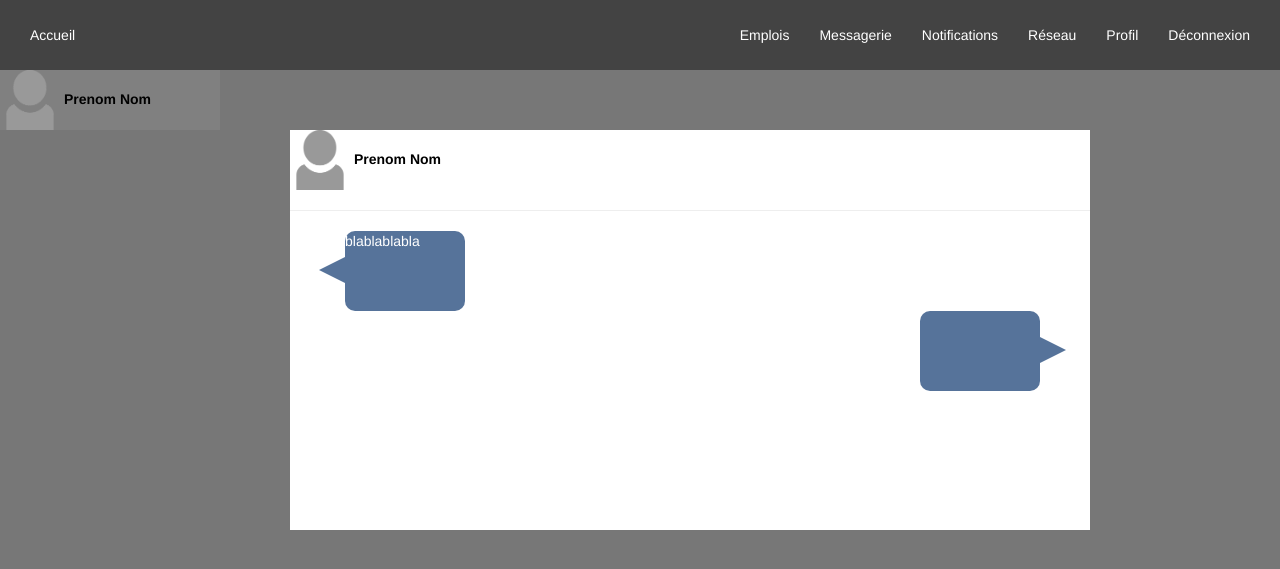
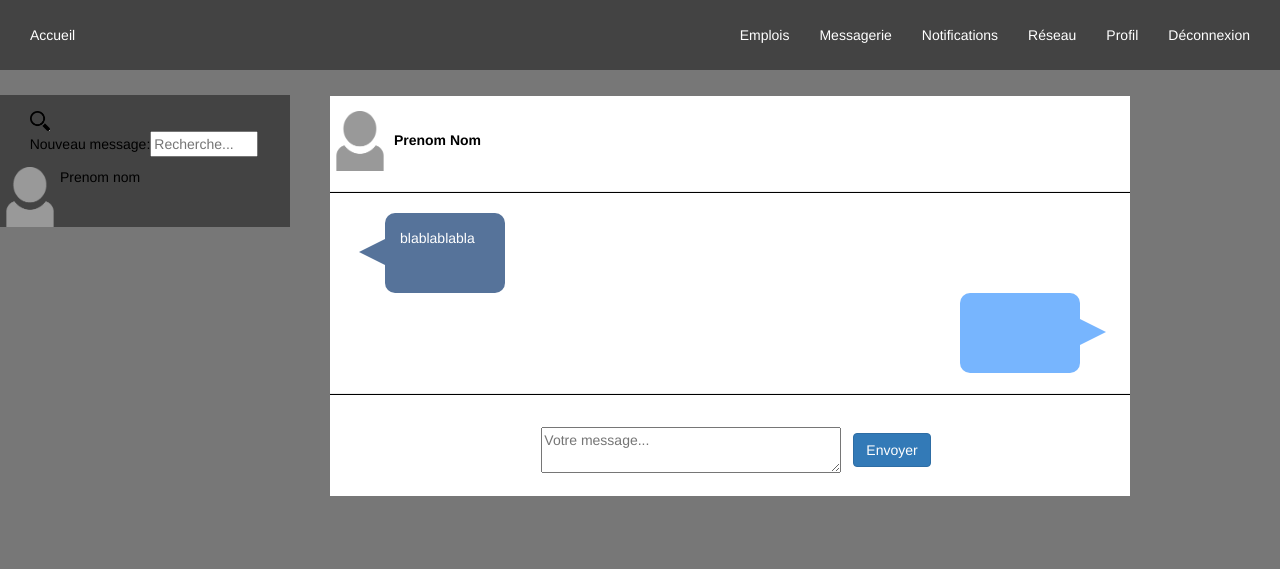
Before and after one commit to Jujulego/linkedece, a PHP site: page /messagerie.php in a window 1280 px wide. Shown: the top 569 px of the page. Run offline with PHP 8.4, Linux system fonts and the light colour scheme.

Commit message:
messagerie

```diff
--- a/accueil.php
+++ b/accueil.php
@@ -104,7 +104,7 @@ $req->closeCursor();
 
                             </div>
                         </div>
-      </form>
+                </form>
                 </article>
 
                 <?php
--- a/css/style_messagerie.css
+++ b/css/style_messagerie.css
@@ -1,20 +1,57 @@
 
 #menugauche
 {
-    width: 220px;
+    margin-top: 25px;
+    padding-top: 15px;
+    padding-right: 2px;
+    width: 290px;
     height:auto;
-    background:grey;
+    background:#434343;
 }
+
+.convgauche
+{
+    margin-top: 10px;
+    display: flex;
+}
+
+.recherche
+{
+    display: flex;
+    justify-content: center;
+    color:black;
+}
+
+
+a
+{
+    text-decoration:none;
+    color:black;
+
+}
+
+
+
+hr
+{
+     height: 1px;
+    background-color : #000000;
+}
+
+
 
 .messages
 {
-    margin-left: 290px;
+    padding-top: 15px;
+    margin-left: 330px;
+    margin-top: -131px;
     width: 800px;
     height:400px;
     background:white;
 }
 .conversationami
 {
+    padding: 15px;
     margin-left: 55px;
     width: 120px;
     height: 80px;
@@ -38,10 +75,12 @@
 
 .conversationmoi
 {
+
+    padding: 15px;
     margin-left: 630px;
     width: 120px;
     height: 80px;
-    background: #56739a;
+    background: #77B5FE;
     position: relative;
     -moz-border-radius:    10px;
     -webkit-border-radius: 10px;
@@ -55,8 +94,22 @@
     width: 0;
     height: 0;
     border-top: 13px solid transparent;
-    border-left: 26px solid #56739a;
+    border-left: 26px solid #77B5FE;
     border-bottom: 13px solid transparent;
+}
+
+#ecrire
+{
+    display:flex;
+    align-items: center;
+    justify-content: center;
+
+}
+textarea {
+
+    margin: 12px;
+    width: 300px;
+
 }
 
 label
--- a/messagerie.php
+++ b/messagerie.php
@@ -25,8 +25,21 @@
     <?php include("include/menuhaut.php") ?>
 
         <div id ="menugauche">
-            <img src="images/profil.png" width="60px" height="60px" alt="Photo de profil par défault" />
-            <label>Prenom Nom</label>
+            <div class="recherche">
+                <form>
+                <table>
+                   <td>Nouveau message:   </td>
+                    <td><input type="text" color="black" name="pseudo" size="10" placeholder="Recherche..." /></td>
+                    <a href=""><img src="images/loupe.png" width="20px" height="20px" alt="recherche" /></a>
+
+                </table>
+                </form>
+            </div>
+
+            <div class="convgauche">
+                <img src="images/profil.png" width="60px" height="60px" alt="Photo de profil par défault" />
+                <a href=" ">Prenom nom</a>
+            </div>
        </div>
 
     <div class = "messages">
@@ -39,9 +52,16 @@
             blablablabla
             </div>
             <div class="conversationmoi"></div>
+        <hr>
+
+        <form>
+            <div id="ecrire">
+                <textarea placeholder="Votre message..."></textarea>
+                <button type="submit" class="btn btn-primary" class="btn btn-primary" value="Envoyer" float="right" width="7px" height="7px" >Envoyer</button>
             </div>
+        </div>
+        </form>
     </div>
-
 
 
 
```
Also changed, not shown: images/loupe.png (added).
